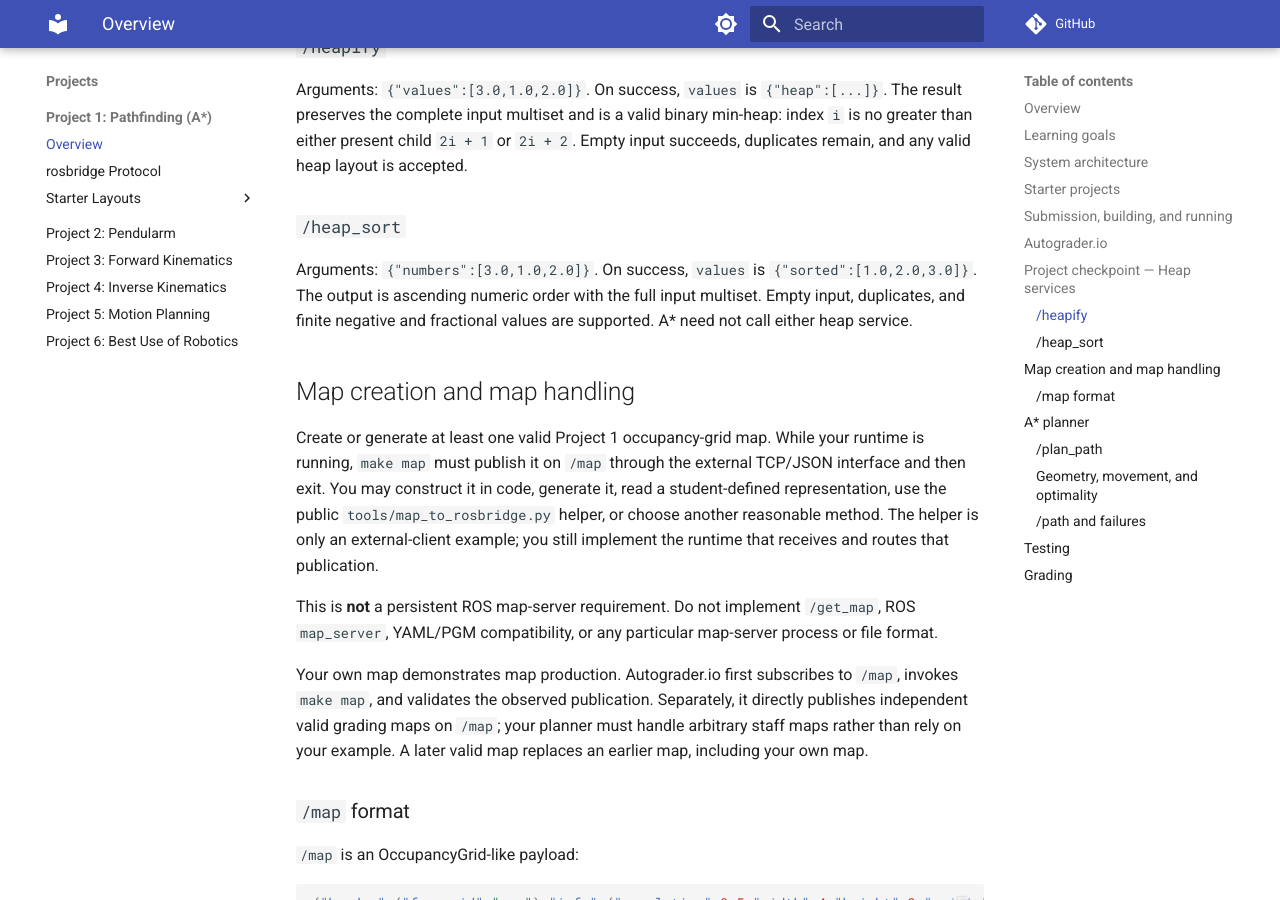
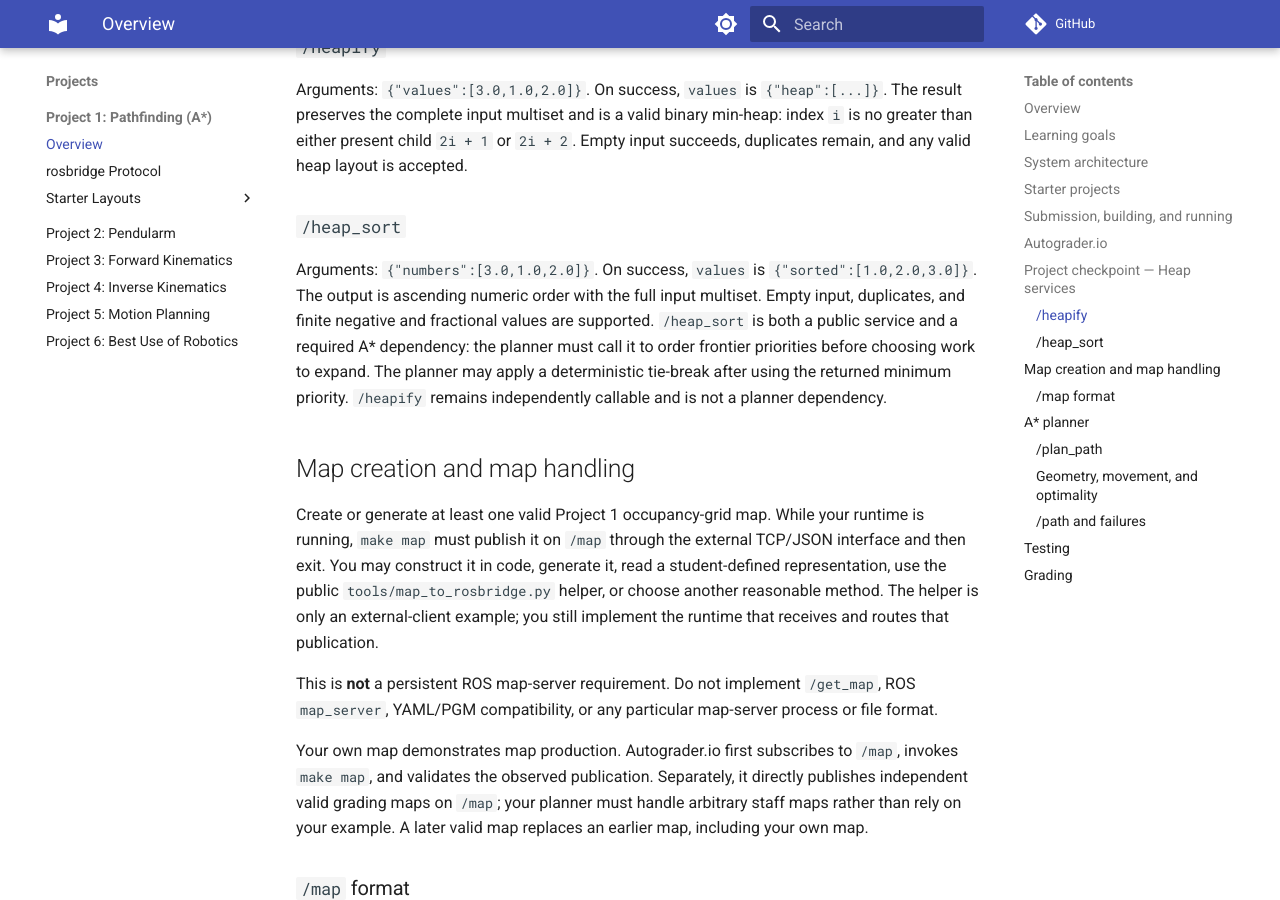
Before and after one commit to autorob/autorob.github.io, an MkDocs documentation site: the page built from docs/projects/project1/index.md, in a window 1280 px wide and 900 px high, scrolled down 2660 px. Built offline with MkDocs 1.6.1 and Material for MkDocs 9.7.7, drawn with Linux system fonts in a browser that asks for light colours; comment, search, counter and statistics services are not loaded.

Commit message:
Clarify Project 1 heap-sort dependency

```diff
--- a/docs/projects/project1/index.md
+++ b/docs/projects/project1/index.md
@@ -36,7 +36,7 @@ At the external layer, independent clients use the fixed TCP/[JSON](https://www.
 ## Starter projects
 
 Minimal build/run skeletons: [Python](layouts/python.md), [C](layouts/c.md), [C++](layouts/cpp.md), and [Rust](layouts/rust.md). They are not partial publish/subscribe, heap, or A* solutions; another layout is allowed.
-Download the [Project 1 starter kit](https://drive.google.com/file/d/1xGc59lBeeuhkyGF0HURJTTmku4TojkBI/view?usp=drive_link).
+Download the [Project 1 starter kit](https://drive.google.com/drive/folders/1HJJsLOeAuVukzgShXAvSY6i6PamU6Plw?usp=drive_link).
 
 
 ## Submission, building, and running
@@ -89,7 +89,7 @@ Arguments: `{"values":[3.0,1.0,2.0]}`. On success, `values` is `{"heap":[...]}`.
 
 ### `/heap_sort`
 
-Arguments: `{"numbers":[3.0,1.0,2.0]}`. On success, `values` is `{"sorted":[1.0,2.0,3.0]}`. The output is ascending numeric order with the full input multiset. Empty input, duplicates, and finite negative and fractional values are supported. A* need not call either heap service.
+Arguments: `{"numbers":[3.0,1.0,2.0]}`. On success, `values` is `{"sorted":[1.0,2.0,3.0]}`. The output is ascending numeric order with the full input multiset. Empty input, duplicates, and finite negative and fractional values are supported. `/heap_sort` is both a public service and a required A* dependency: the planner must call it to order frontier priorities before choosing work to expand. The planner may apply a deterministic tie-break after using the returned minimum priority. `/heapify` remains independently callable and is not a planner dependency.
 
 ## Map creation and map handling
 
```
